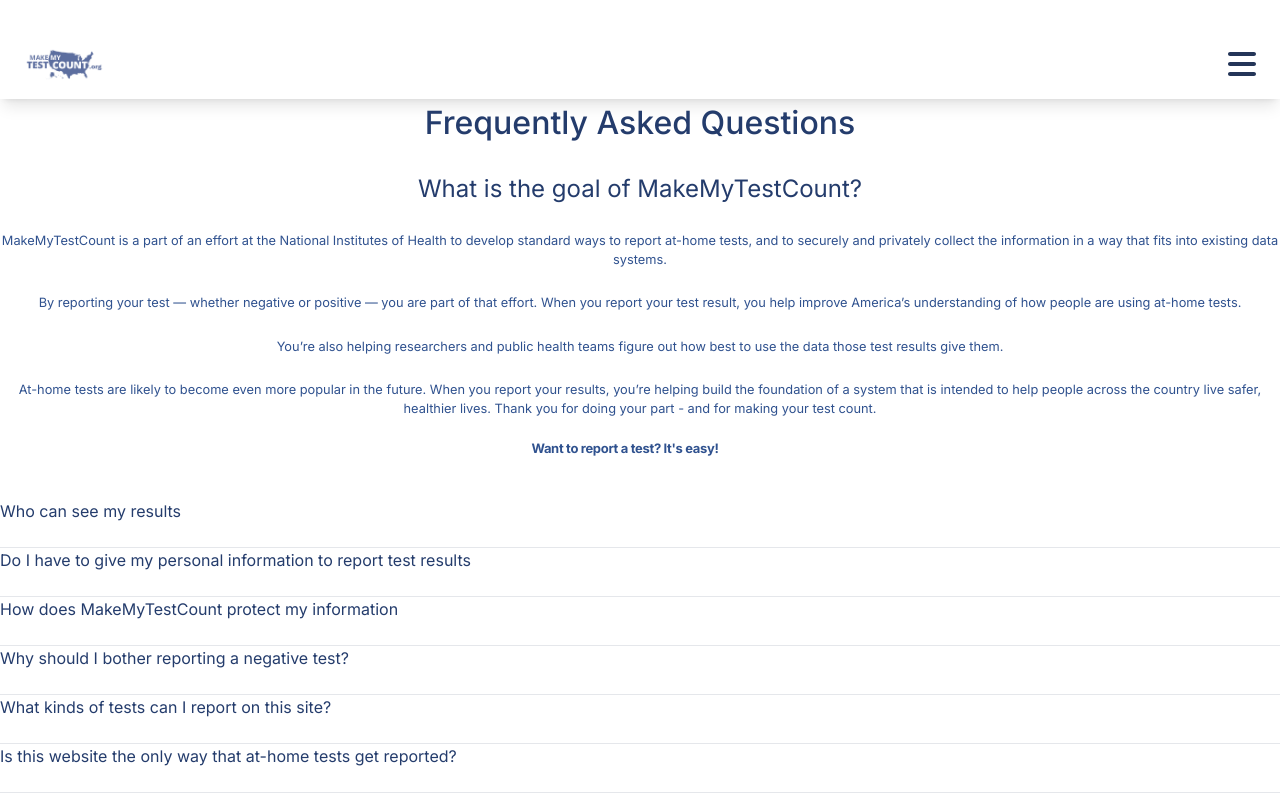
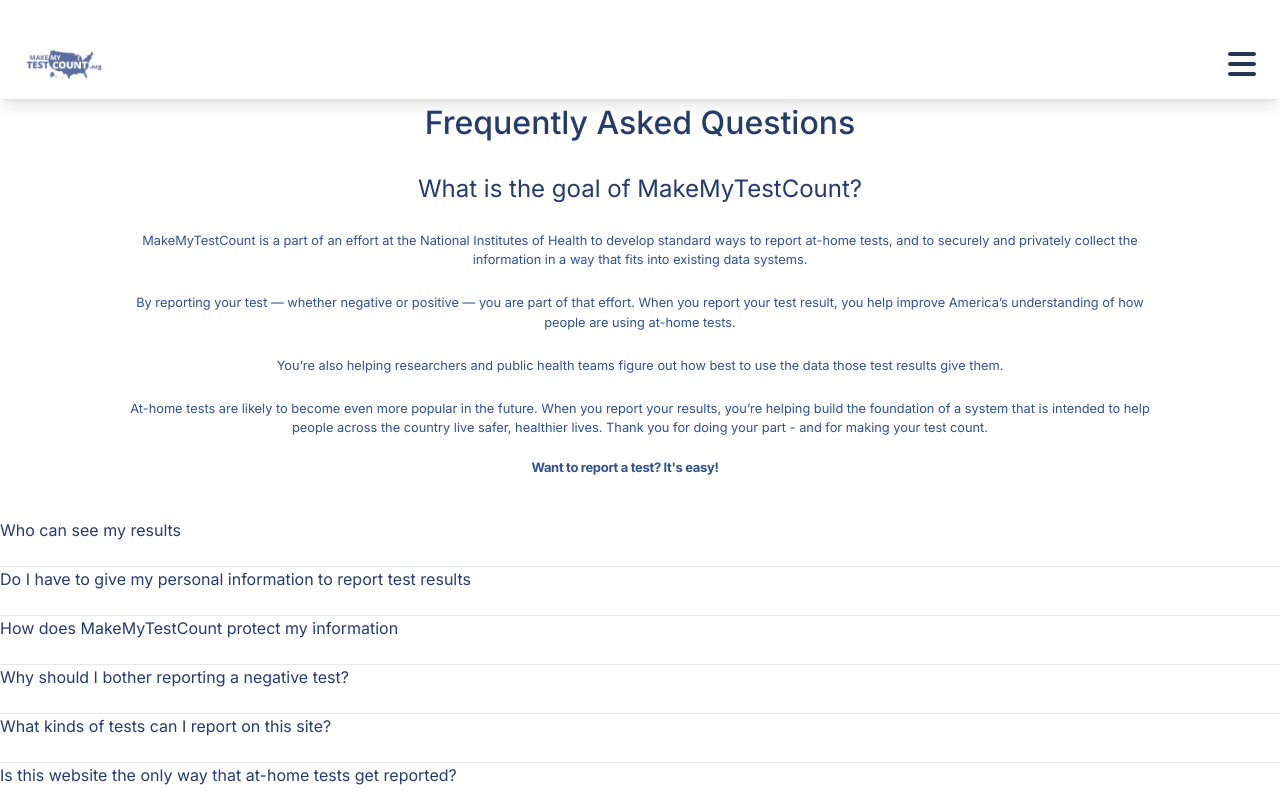
Before and after one commit to EmilyJarecki/TOP-Project, a Next.js app: page /faq in a window 1280 px wide. Shown: the top 797 px of the page. Built offline with nearby package versions, Linux system fonts and the light colour scheme.

Commit message:
add horizontal margins to faq page top

```diff
--- a/src/app/faq/page.js
+++ b/src/app/faq/page.js
@@ -19,19 +19,19 @@ export default function Faq() {
         </center>
         <br />
         <center>
-            <p className="text-sm text-hych-subheading-blue">
+            <p className="text-sm text-hych-subheading-blue mx-[10%]">
             MakeMyTestCount is a part of an effort at the National Institutes of Health to develop standard ways to report at-home tests, and to securely and privately collect the information in a way that fits into existing data systems.
             </p>
         <br />
-            <p className="text-sm text-hych-subheading-blue">
+            <p className="text-sm text-hych-subheading-blue mx-[10%]">
             By reporting your test — whether negative or positive — you are part of that effort. When you report your test result, you help improve America’s understanding of how people are using at-home tests.
             </p>
         <br />
-            <p className="text-sm text-hych-subheading-blue">
+            <p className="text-sm text-hych-subheading-blue mx-[10%]">
             You’re also helping researchers and public health teams figure out how best to use the data those test results give them.
             </p>
         <br />
-            <p className="text-sm text-hych-subheading-blue">
+            <p className="text-sm text-hych-subheading-blue mx-[10%]">
             At-home tests are likely to become even more popular in the future. When you report your results, you’re helping build the foundation of a system that is intended to help people across the country live safer, healthier lives. Thank you for doing your part - and for making your test count.
             </p>
         <br />
--- a/src/components/HowYouCanHelp.jsx
+++ b/src/components/HowYouCanHelp.jsx
@@ -3,7 +3,7 @@ import Link from "next/link";
 export default function HowYouCanHelp() {
 
     return (
-        <div className="bg-hych-bg-blue mx-4 rounded-md py-8 px-10">
+        <div className="bg-hych-bg-blue mx-4 rounded-md py-8 px-10 md:mx-[15%] lg:w-[800px]">
             <div className="bg-white rounded-md flex flex-col items-center p-3">
                 <p className="font-rubik font-bold text-xl text-hych-title-blue leading-none tracking-tight">How You Can Help</p>
                 <div className="container px-5 flex-col">
```
